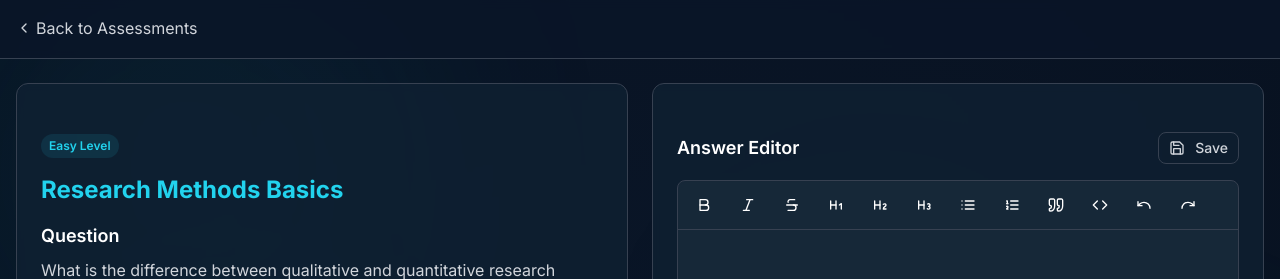
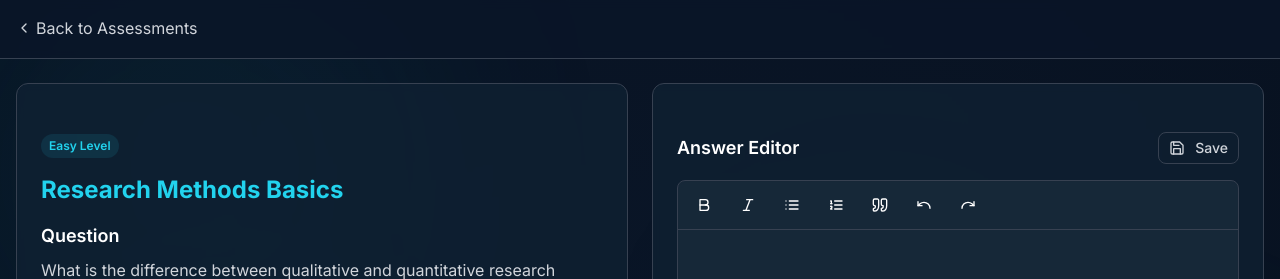
Before and after one commit to M-Knox/learnly, a Next.js app in the folder learnly/: page /assessment/non-coding in a window 1280 px wide. Shown: the top 279 px of the page. Built offline with nearby package versions, Linux system fonts and the light colour scheme.

Commit message:
fix: Remove old difficulty level UI to prevent flashing between states

```diff
--- a/learnly/src/app/assessment/non-coding/TipTapEditor.tsx
+++ b/learnly/src/app/assessment/non-coding/TipTapEditor.tsx
@@ -2,19 +2,13 @@
 
 import { useEditor, EditorContent } from '@tiptap/react'
 import StarterKit from '@tiptap/starter-kit'
-import Heading from '@tiptap/extension-heading'
 import { Button } from "@/components/ui/button"
 import {
   Bold,
   Italic,
-  Strikethrough,
   List,
   ListOrdered,
-  Heading1,
-  Heading2,
-  Heading3,
   Quote,
-  Code,
   Undo,
   Redo
 } from "lucide-react"
@@ -45,38 +39,6 @@ const MenuBar = ({ editor }: { editor: any }) => {
       <Button
         variant="ghost"
         size="sm"
-        onClick={() => editor.chain().focus().toggleStrike().run()}
-        className={editor.isActive('strike') ? 'bg-[#1a2b3b]' : ''}
-      >
-        <Strikethrough className="h-4 w-4" />
-      </Button>
-      <Button
-        variant="ghost"
-        size="sm"
-        onClick={() => editor.chain().focus().toggleHeading({ level: 1 }).run()}
-        className={editor.isActive('heading', { level: 1 }) ? 'bg-[#1a2b3b]' : ''}
-      >
-        <Heading1 className="h-4 w-4" />
-      </Button>
-      <Button
-        variant="ghost"
-        size="sm"
-        onClick={() => editor.chain().focus().toggleHeading({ level: 2 }).run()}
-        className={editor.isActive('heading', { level: 2 }) ? 'bg-[#1a2b3b]' : ''}
-      >
-        <Heading2 className="h-4 w-4" />
-      </Button>
-      <Button
-        variant="ghost"
-        size="sm"
-        onClick={() => editor.chain().focus().toggleHeading({ level: 3 }).run()}
-        className={editor.isActive('heading', { level: 3 }) ? 'bg-[#1a2b3b]' : ''}
-      >
-        <Heading3 className="h-4 w-4" />
-      </Button>
-      <Button
-        variant="ghost"
-        size="sm"
         onClick={() => editor.chain().focus().toggleBulletList().run()}
         className={editor.isActive('bulletList') ? 'bg-[#1a2b3b]' : ''}
       >
@@ -101,14 +63,6 @@ const MenuBar = ({ editor }: { editor: any }) => {
       <Button
         variant="ghost"
         size="sm"
-        onClick={() => editor.chain().focus().toggleCode().run()}
-        className={editor.isActive('code') ? 'bg-[#1a2b3b]' : ''}
-      >
-        <Code className="h-4 w-4" />
-      </Button>
-      <Button
-        variant="ghost"
-        size="sm"
         onClick={() => editor.chain().focus().undo().run()}
       >
         <Undo className="h-4 w-4" />
@@ -128,9 +82,6 @@ export default function TipTapEditor() {
   const editor = useEditor({
     extensions: [
       StarterKit,
-      Heading.configure({
-        levels: [1, 2, 3],
-      }),
     ],
     content: '',
     editorProps: {
--- a/learnly/src/app/assessment/non-coding/page.tsx
+++ b/learnly/src/app/assessment/non-coding/page.tsx
@@ -23,10 +23,13 @@ import {
 } from "lucide-react"
 import { useRouter, useSearchParams } from "next/navigation"
 
-// Dynamic imports for TipTap
+// Dynamic imports for TipTap with no SSR
 const TipTapEditor = dynamic(
   () => import('./TipTapEditor'),
-  { ssr: false }
+  {
+    ssr: false,
+    loading: () => <div className="p-4 text-gray-400">Loading editor...</div>
+  }
 )
 
 // Questions data
@@ -187,9 +190,7 @@ function NonCodingAssessmentContent() {
                   </Button>
                 </div>
                 <div className="bg-[#1a2b3b]/80 backdrop-blur-sm rounded-md border border-gray-700">
-                  <Suspense fallback={<div className="p-4 text-gray-400">Loading editor...</div>}>
-                    <TipTapEditor />
-                  </Suspense>
+                  <TipTapEditor />
                 </div>
               </div>
             </div>
--- a/learnly/src/app/assessment/page.tsx
+++ b/learnly/src/app/assessment/page.tsx
@@ -39,7 +39,6 @@ export default function AssessmentPage() {
   const [activeTab, setActiveTab] = useState("probability")
   const [showSearch, setShowSearch] = useState(true)
   const [questionType, setQuestionType] = useState("coding")
-  const [selectedDifficulty, setSelectedDifficulty] = useState<DifficultyLevel>(null)
   const [sidebarExpanded, setSidebarExpanded] = useState(false)
   const [mobileMenuOpen, setMobileMenuOpen] = useState(false)
   const router = useRouter()
@@ -245,12 +244,10 @@ export default function AssessmentPage() {
             </div>
 
             {/* Difficulty Level Cards */}
-            {!selectedDifficulty ? (
             <div className="grid grid-cols-1 sm:grid-cols-2 md:grid-cols-3 gap-4 sm:gap-6 mb-6">
               <Card
                 className="bg-gradient-to-br from-[#0a8aaa]/5 to-[#22d3ee]/10 p-4 sm:p-6 rounded-lg shadow-sm hover:shadow-md transition-all duration-300 cursor-pointer flex items-center transform hover:-translate-y-1 min-h-[12rem]"
                 onClick={() => {
-                    setSelectedDifficulty("easy")
                   if (questionType === "coding") {
                     router.push("/assessment/coding?level=easy")
                   } else {
@@ -272,7 +269,6 @@ export default function AssessmentPage() {
               <Card
                 className="bg-gradient-to-br from-[#0a8aaa]/10 to-[#22d3ee]/20 p-4 sm:p-6 rounded-lg shadow-sm hover:shadow-md transition-all duration-300 cursor-pointer flex items-center transform hover:-translate-y-1 min-h-[12rem]"
                 onClick={() => {
-                    setSelectedDifficulty("medium")
                   if (questionType === "coding") {
                     router.push("/assessment/coding?level=medium")
                   } else {
@@ -294,7 +290,6 @@ export default function AssessmentPage() {
               <Card
                 className="bg-gradient-to-br from-[#0a8aaa]/20 to-[#22d3ee]/30 p-4 sm:p-6 rounded-lg shadow-sm hover:shadow-md transition-all duration-300 cursor-pointer flex items-center transform hover:-translate-y-1 min-h-[12rem]"
                 onClick={() => {
-                    setSelectedDifficulty("hard")
                   if (questionType === "coding") {
                     router.push("/assessment/coding?level=hard")
                   } else {
@@ -313,81 +308,6 @@ export default function AssessmentPage() {
                 </div>
               </Card>
             </div>
-            ) : (
-              <>
-                {/* Back Navigation */}
-                <div className="mb-4">
-                  <Button
-                    variant="ghost"
-                    className="flex items-center text-gray-600 hover:text-gray-900"
-                    onClick={() => setSelectedDifficulty(null)}
-                  >
-                    <ChevronLeft className="h-4 w-4 mr-1" />
-                    Back to difficulty levels
-                  </Button>
-                </div>
-
-                {/* Questions for selected difficulty */}
-                <div className="grid gap-4 mb-6">
-                  {selectedDifficulty === "easy" && (
-                    <Card className="bg-[#0a8aaa]/10 p-4 rounded-md">
-                      <h3 className="text-center mb-2 text-[#0a8aaa] font-semibold">Research Methods - Easy Level</h3>
-                      <p>
-                        What is the difference between qualitative and quantitative research methods? Provide examples of when each would be most appropriate.
-                      </p>
-                    </Card>
-                  )}
-
-                  {selectedDifficulty === "hard" && (
-                    <Card className="bg-[#0a8aaa]/10 p-4 rounded-md">
-                      <h3 className="text-center mb-2 text-[#0a8aaa] font-semibold">Research Methods - Hard Level</h3>
-                      <p>
-                        Design a mixed-methods research study to investigate the impact of remote learning on student performance. Include your research questions, methodology, and how you would address potential validity threats.
-                      </p>
-                    </Card>
-                  )}
-
-                  {selectedDifficulty === "medium" && (
-                    <>
-                      <Card className="bg-[#0a8aaa]/10 p-4 rounded-md">
-                        <h3 className="text-center mb-2 text-[#0a8aaa] font-semibold">Research Methods - Medium Level</h3>
-                        <p>
-                          Explain the concept of sampling bias and describe three different sampling methods that could be used to minimize it in a research study.
-                        </p>
-                      </Card>
-
-                      <Card className="bg-[#0a8aaa]/10 p-4 rounded-md">
-                        <h3 className="text-center mb-2 text-[#0a8aaa] font-semibold">Research Methods - Medium Level</h3>
-                        <p>Describe the key components of a well-structured research hypothesis and provide an example in your field of study.</p>
-                      </Card>
-                    </>
-                  )}
-
-                  {/* Solution Editor */}
-                  <Card className="bg-white p-4 rounded-md mt-4">
-                    <div className="flex border-b mb-2">
-                      <Button variant="ghost" className="border-b-2 border-[#0a8aaa]">
-                        Write
-                      </Button>
-                      <Button variant="ghost">Preview</Button>
-                    </div>
-                    <p className="text-sm text-gray-600 mb-4">
-                      Write your solution in this editor. Save your solution to refer to it at anytime. Posting your
-                      solution will add it to the Solution Discussion section.
-                    </p>
-                    <div className="min-h-[150px] border rounded-md p-2">{/* Editor content would go here */}</div>
-                    <div className="flex gap-2 mt-4 justify-end">
-                      <Button variant="outline" className="bg-white">
-                        Save
-                      </Button>
-                      <Button variant="outline" className="bg-white">
-                        Post
-                      </Button>
-                    </div>
-                  </Card>
-                </div>
-              </>
-            )}
           </div>
         </div>
       </div>
```
Also changed, not shown: package.json (+12 -0 lines), 1 other file (tests, documents, lock files or other folders). Lines whose indentation alone changed are shown as unchanged.
